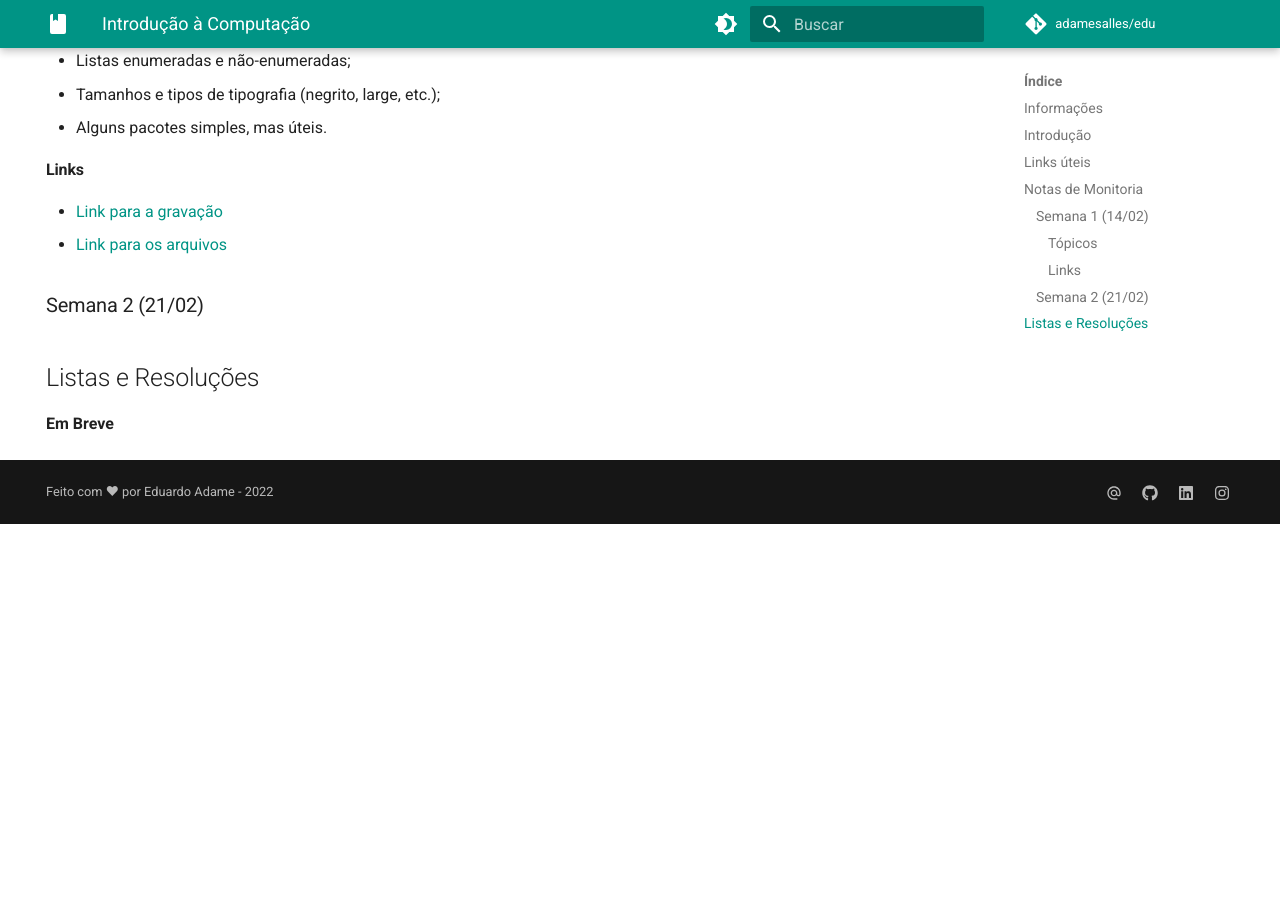
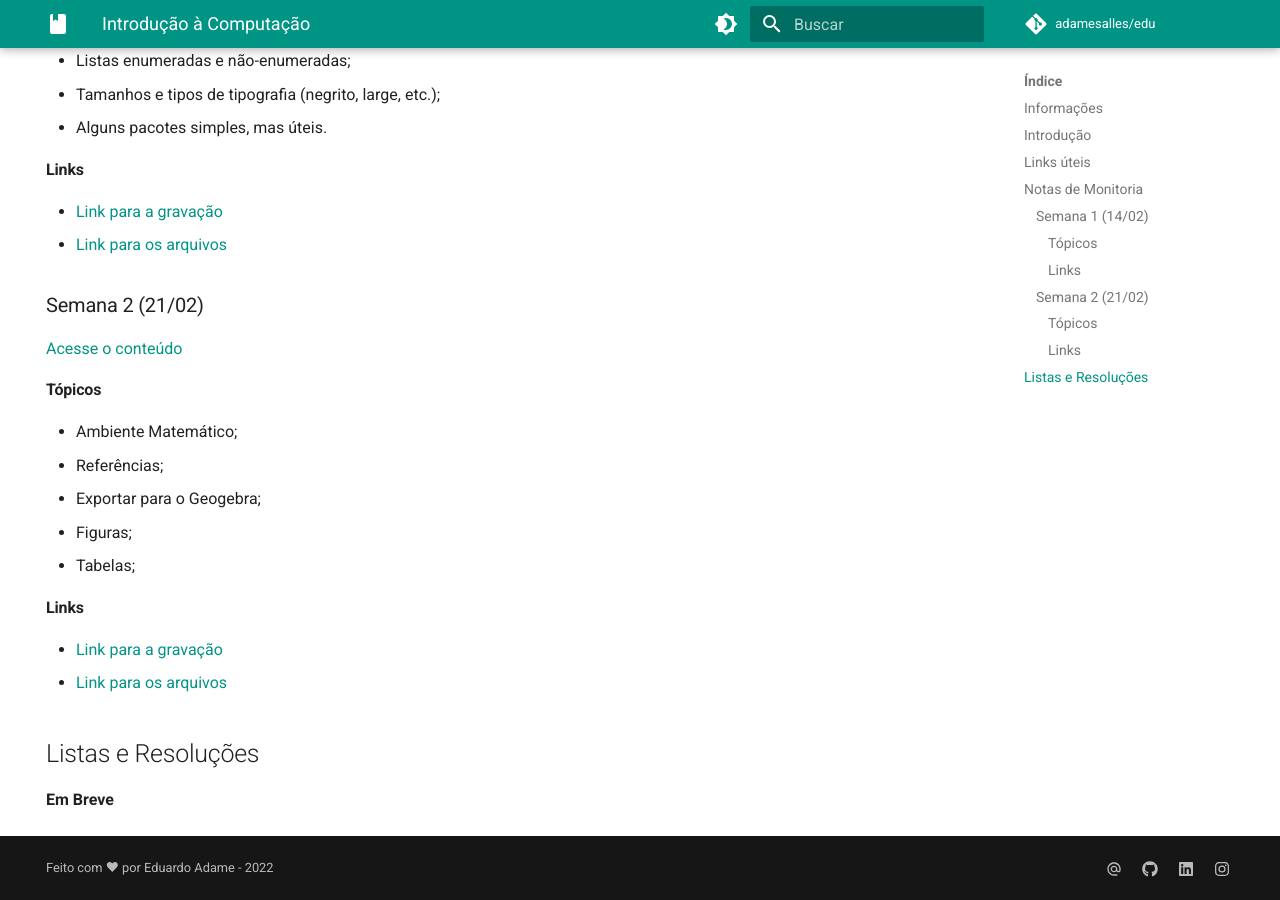
Before and after one commit to adamesalles/edu, an MkDocs documentation site: the page built from docs/introcomp/home.md, in a window 1280 px wide and 900 px high, scrolled down 1474 px. Built offline with MkDocs 1.6.1 and Material for MkDocs 9.7.7, drawn with Linux system fonts in a browser that asks for light colours; comment, search, counter and statistics services are not loaded; before the commit the page ends 1998 px from its top, so only the background shows below that.

Commit message:
Migrating to notebook

```diff
--- a/docs/introcomp/home.md
+++ b/docs/introcomp/home.md
@@ -55,6 +55,23 @@ Além desses links, obviamente, o material específico para o curso estará aqui
 
 ### Semana 2 (21/02)
 
+[Acesse o conteúdo](https://adamesalles.github.io/edu/introcomp/24-02/)
+
+#### Tópicos
+
+- Ambiente Matemático;
+- Referências;
+- Exportar para o Geogebra;
+- Figuras;
+- Tabelas;
+
+#### Links
+
+- [Link para a gravação](https://youtu.be/taxDMMX-lSs){:target="_blank"}
+- [Link para os arquivos](https://github.com/adamesalles/edu/tree/main/IntroComp/24-02){:target="_blank"}
+
 ## Listas e Resoluções
 
 **Em Breve**
+
+<!-- leonardo -->
```
Also changed, not shown: docs/introcomp/24-02.md (added, +18 -0 lines).
